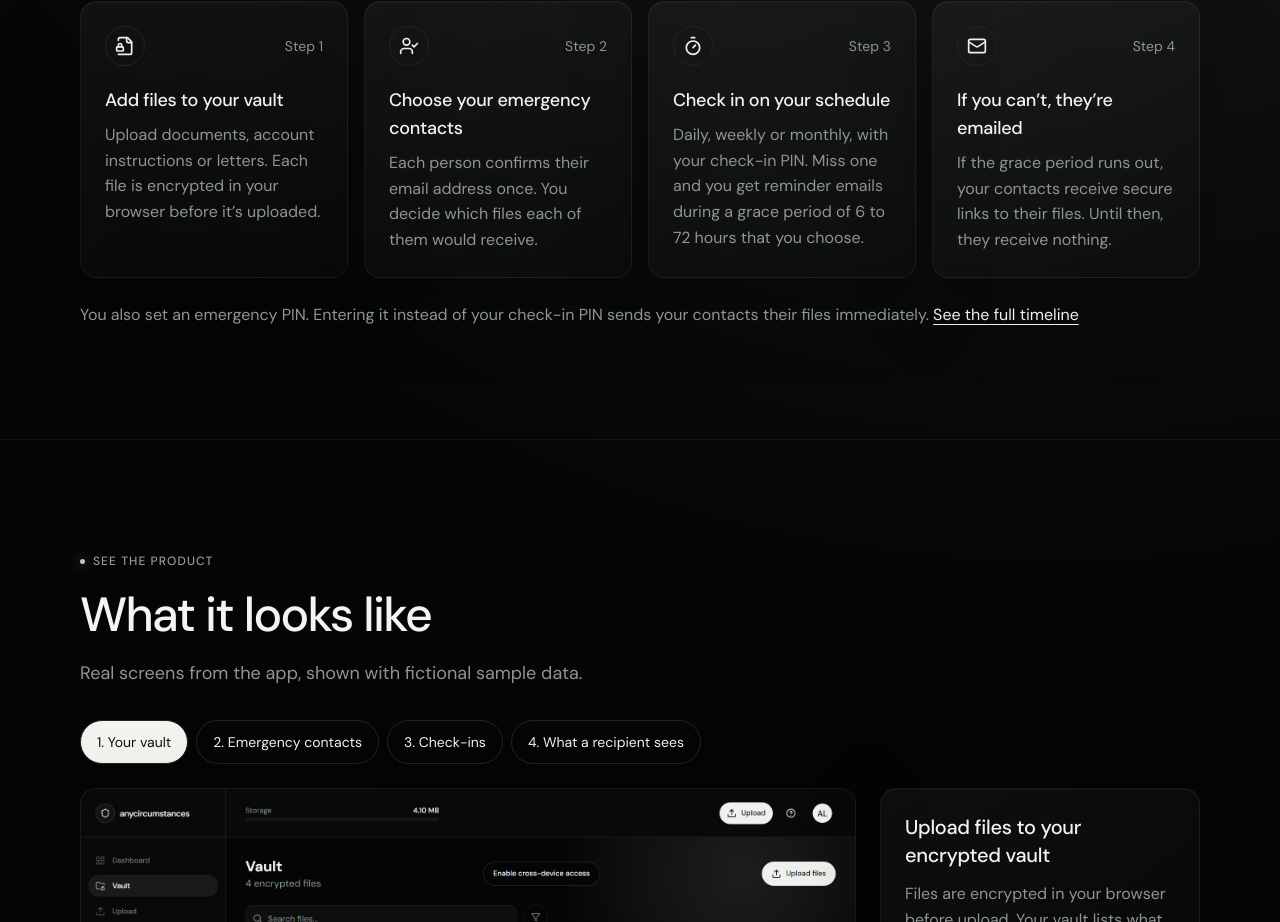
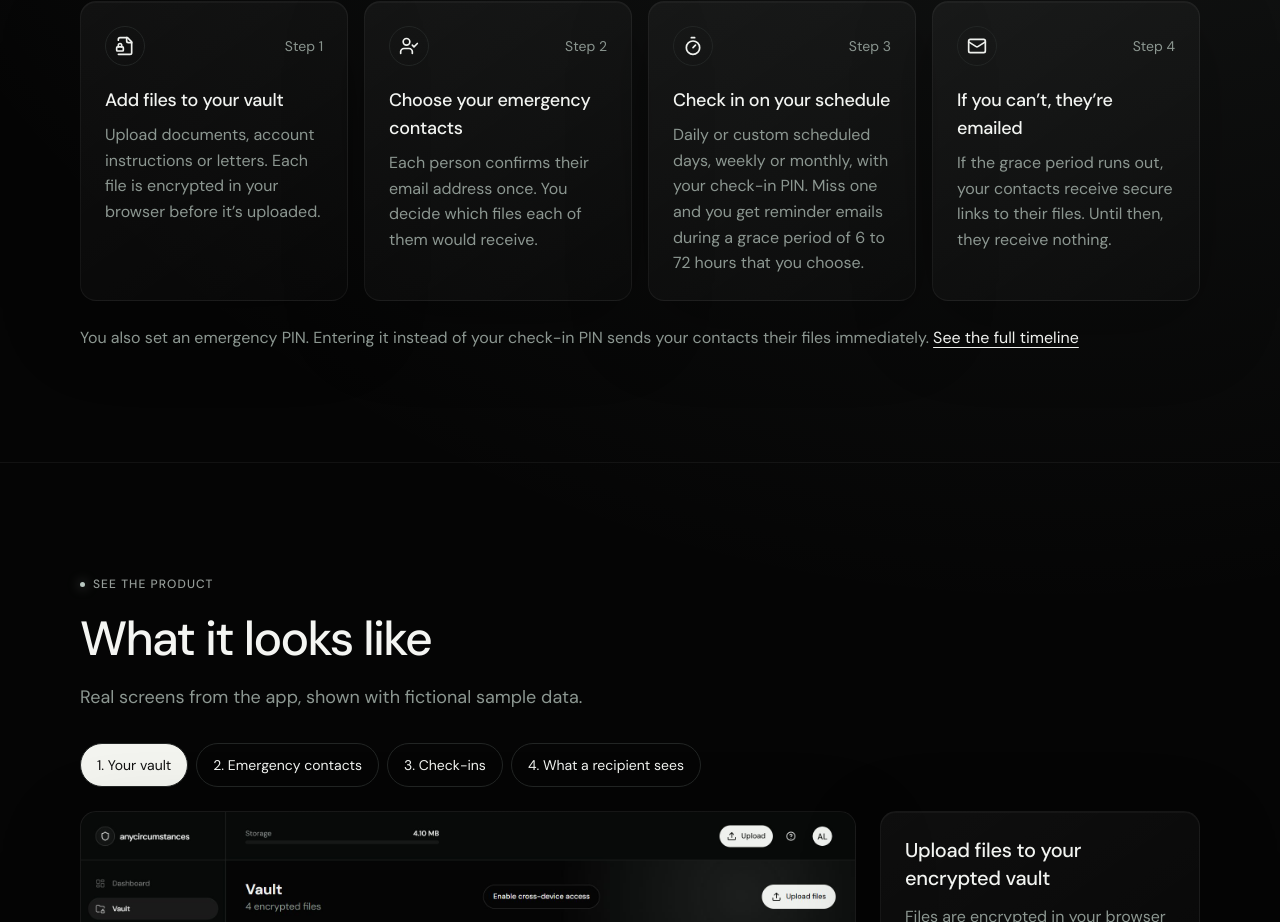
Before and after one commit to xilzzzr/AnyCircumstancesWeb, a React (Vite) app: page / in a window 1280 px wide. Shown: the part 1220-2142 px from the top of the page. Built offline with nearby package versions, Linux system fonts and the light colour scheme.

Commit message:
keep daily/scheduled check-in labels consistent across signup and billing

```diff
--- a/src/pages/public/LandingPage.tsx
+++ b/src/pages/public/LandingPage.tsx
@@ -19,7 +19,7 @@ const steps = [
   {
     icon: Timer,
     title: 'Check in on your schedule',
-    text: 'Daily, weekly or monthly, with your check-in PIN. Miss one and you get reminder emails during a grace period of 6 to 72 hours that you choose.',
+    text: 'Daily or custom scheduled days, weekly or monthly, with your check-in PIN. Miss one and you get reminder emails during a grace period of 6 to 72 hours that you choose.',
   },
   {
     icon: Mail,
```
